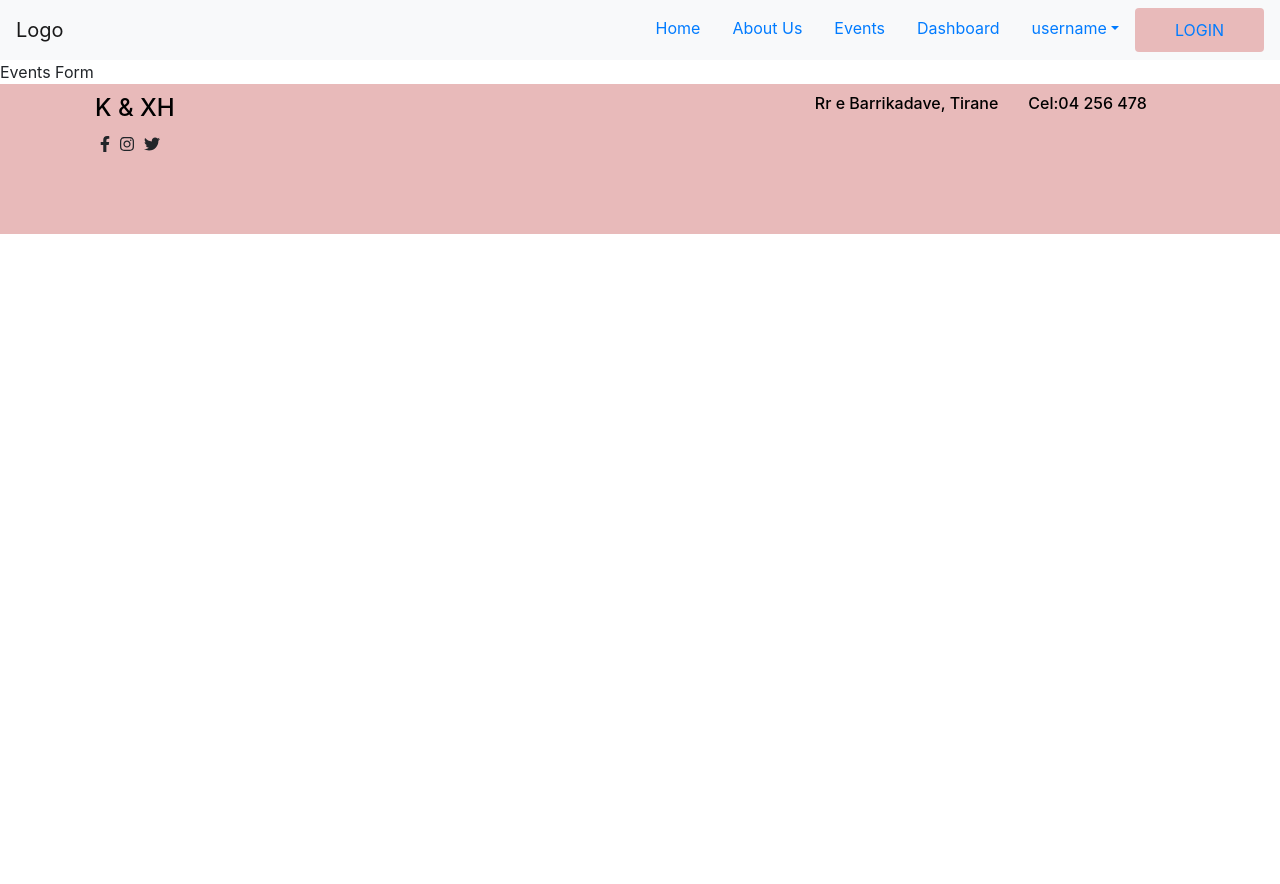
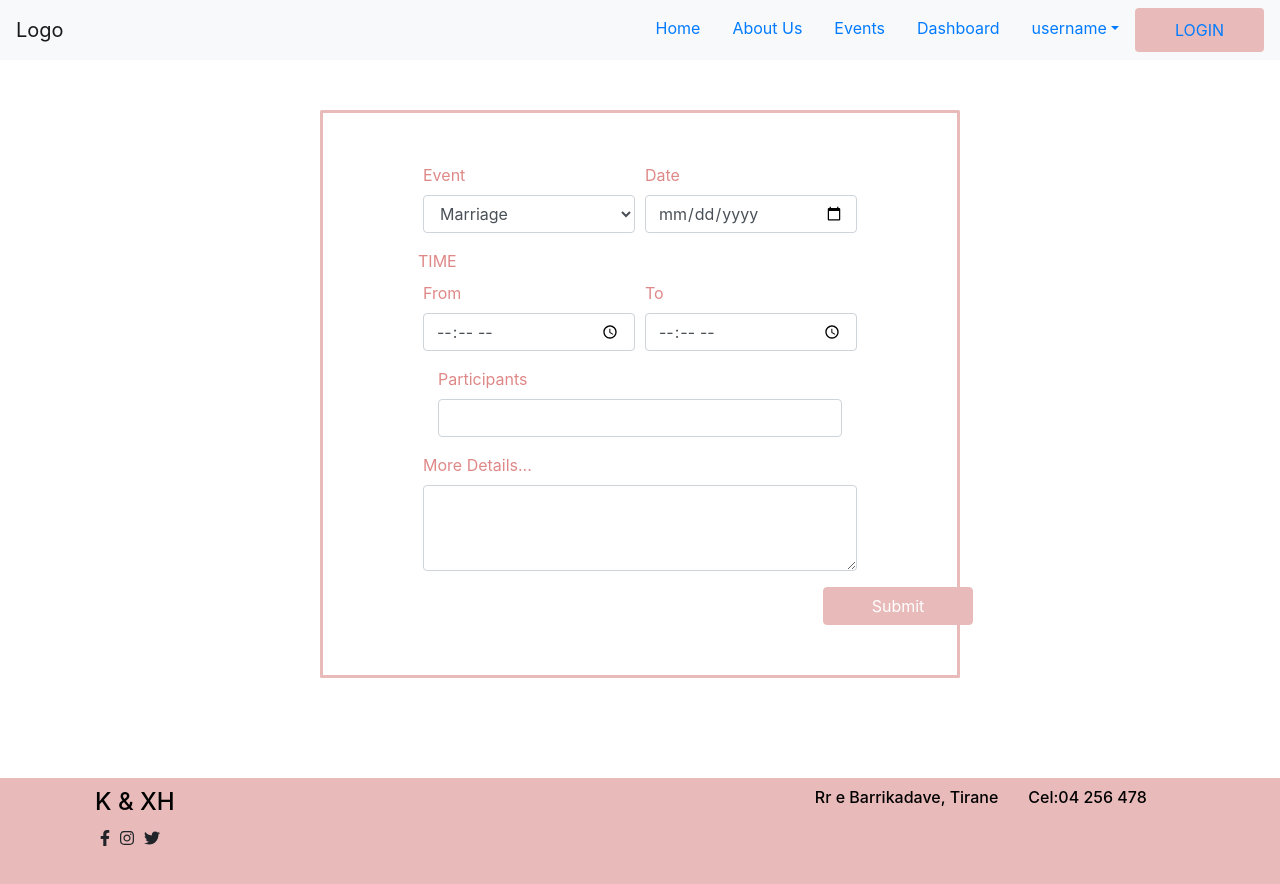
Before and after one commit to KaterinaHajdari/events, a React (Create React App) app in the folder EventsAgencyClient/: page /eventsform in a window 1280 px wide. Shown: the top 884 px of the page. Before the commit the page ends 800 px from the top, so only its background shows below. Built offline with nearby package versions, Linux system fonts and the light colour scheme.

Commit message:
events form

```diff
--- a/EventsAgencyClient/src/components/Events.js
+++ b/EventsAgencyClient/src/components/Events.js
@@ -32,7 +32,7 @@ class Events extends React.Component{
                <Row className="row-style">
                    <Col xs="9">
                    <div className="col-style" >
-                       <h1>Birthday Party</h1>
+                       <h1>Bussiness Events</h1>
                        <Link
                     to="/eventsform"
                     className=" btn btn-primary text-uppercase events-link"  >
@@ -48,7 +48,7 @@ class Events extends React.Component{
                    <Col xs="3"><img src={Birthday} alt="birthdayPhoto"  className="photoStyle" style={{height:"90%"}}/></Col>
                    <Col xs="auto">
                    <div className="col-style" >
-                       <h1>Bussiness Events</h1>
+                       <h1>Birthday Party</h1>
                        <Link
                     to="/eventsform"
                     className=" btn btn-primary text-uppercase events-link"  >
--- a/EventsAgencyClient/src/components/EventsForm.js
+++ b/EventsAgencyClient/src/components/EventsForm.js
@@ -1,11 +1,61 @@
-import React from 'react';
+import React from "react";
+import { Form, Col, Button } from "react-bootstrap";
+import "../css/EventsForm.css";
 
-class EventsForm extends React.Component{
+class EventsForm extends React.Component {
+  render() {
+    return (
+      <div className="containerForm">
+        <Form className="labels" >
+          <Form.Row>
+            <Form.Group id="form" as={Col} controlId="exampleForm.ControlSelect1">
+              <Form.Label className="labels">Event</Form.Label>
+              <Form.Control as="select">
+                <option>Marriage</option>
+                <option>Birthday</option>
+                <option>Bussiness Lunch</option>
+              </Form.Control>
+            </Form.Group>
 
-    render(){
-        return(
-            <div>Events Form</div>
-        )
-    }
+            <Form.Group  as={Col} controlId="formGridDate">
+              <Form.Label className="labels">Date</Form.Label>
+              <Form.Control type="date" placeholder="date" />
+            </Form.Group>
+          </Form.Row>
+          <Form.Row>
+            <Form.Label className="labels">TIME</Form.Label>
+            <br></br>
+          </Form.Row>
+          <Form.Row className="labels">
+            <Form.Group   as={Col} controlId="formGridTime">
+              <Form.Label className="labels">From</Form.Label>
+              <Form.Control  type="time" placeholder="Time" />
+            </Form.Group>
+
+            <Form.Group  as={Col} controlId="formGridTime">
+              <Form.Label className="labels">To</Form.Label>
+              <Form.Control type="time" placeholder="Time" />
+            </Form.Group>
+          </Form.Row>
+
+          <Form.Group as={Col} controlId="formGridNumber">
+            <Form.Label className="labels">Participants</Form.Label>
+            <Form.Control />
+          </Form.Group>
+
+          <Form.Group  controlId="exampleForm.ControlTextarea1">
+            <Form.Label className="labels">More Details...</Form.Label>
+            <Form.Control as="textarea" rows="3" />
+          </Form.Group>
+
+
+
+          <Button id="button" variant="primary" type="submit">
+            Submit
+          </Button>
+        </Form>
+      </div>
+    );
+  }
 }
 export default EventsForm;
--- /dev/null
+++ b/EventsAgencyClient/src/css/EventsForm.css
@@ -0,0 +1,27 @@
+.containerForm{
+    height: 100%;
+    width: 50%;
+margin: auto;
+margin-top: 50px;
+
+margin-bottom: 100px;
+border-style: solid ;
+border-radius: 0.1em;
+border-color: #e8baba;
+padding: 50px 100px 50px 100px;
+}
+.labels{
+    color:#df8888;
+
+}
+
+#button{
+    text-align: center;
+    color: white;
+    background-color: #e8baba;
+    border-color: #e8baba;
+    width:150px;
+    display: inline-block;
+
+    margin-left: 400px;
+}
```
